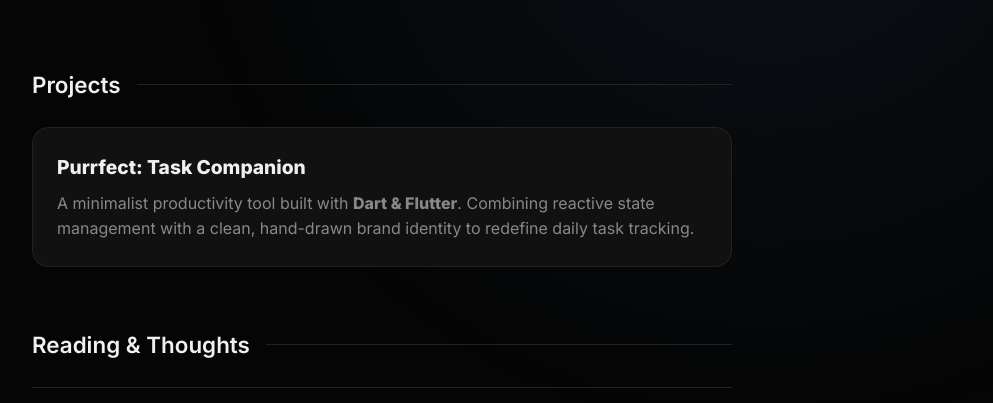
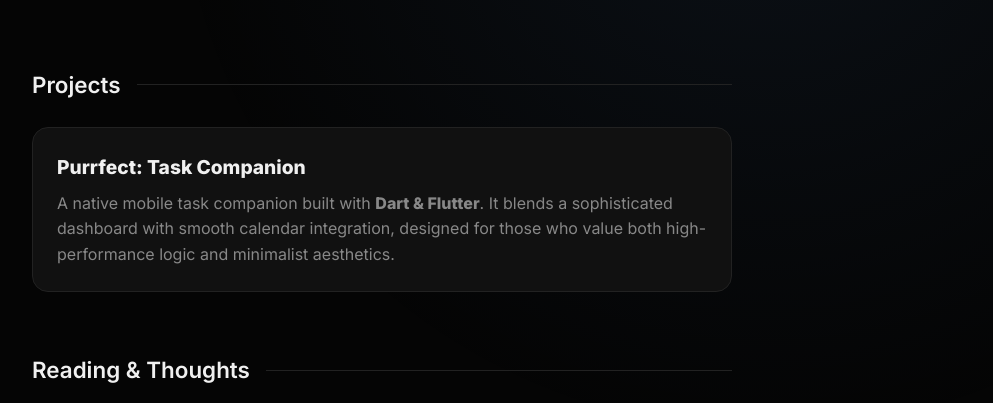
Before and after one commit to specificShark/specificShark.github.io, a plain HTML site: page index.html in a window 1280 px wide. Shown: the part 318-721 px from the top of the page, without its empty margins (258-1251 px from the left). Drawn offline with Linux system fonts and the light colour scheme.

Commit message:
Update todo-detail.html
Fix the problem that image cannot show.

```diff
--- a/index.html
+++ b/index.html
@@ -169,7 +169,7 @@
             <div class="subtitle">Hello World</div>
             <h1>Jenny Jiang</h1>
             <p class="desc">
-                Computer Science student & lifelong explorer.
+                Computer Science student & lifelong explorer. <br>
                 Just a curious soul building things and learning as I go.
             </p>
         </header>
@@ -178,8 +178,8 @@
             <h2>Projects</h2>
             <a href="projects/todo-detail.html" class="project-card">
                 <h3>Purrfect: Task Companion</h3>
-                <p>A minimalist productivity tool built with <strong>Dart & Flutter</strong>.
-                    Combining reactive state management with a clean, hand-drawn brand identity to redefine daily task tracking.</p>
+                <p>A native mobile task companion built with <strong>Dart & Flutter</strong>.
+                    It blends a sophisticated dashboard with smooth calendar integration, designed for those who value both high-performance logic and minimalist aesthetics.</p>
             </a>
 
         </section>
```
Also changed, not shown: projects/todo-detail.html (+1 -1 lines).
